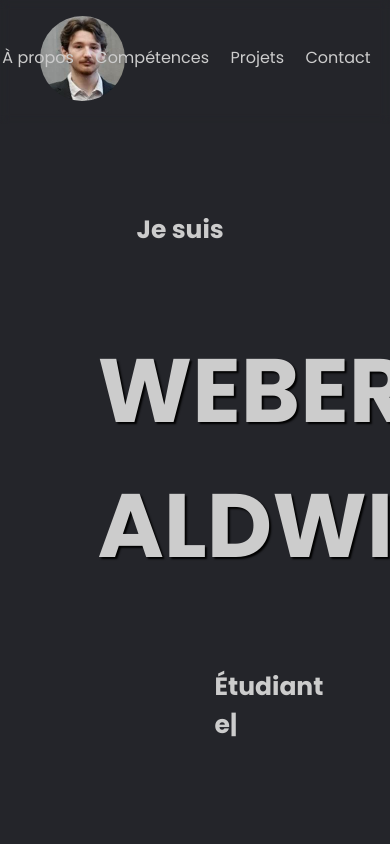
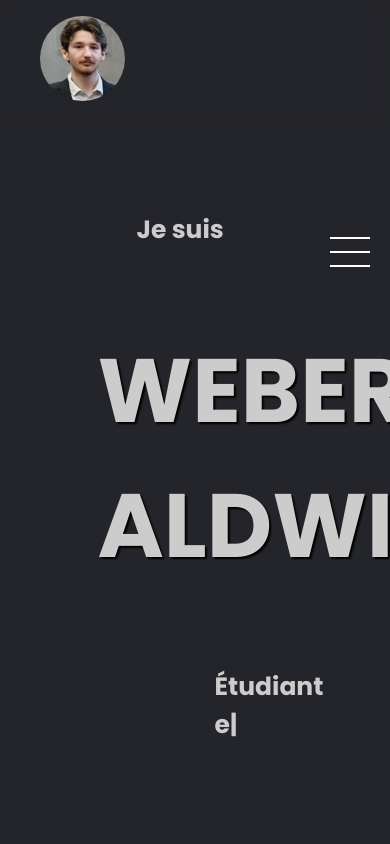
Before and after one commit to qldwin/Portfolio, a Vue app: page / in a window 390 px wide. Shown: the top 844 px of the page. Built offline with nearby package versions, Linux system fonts and the light colour scheme.

Commit message:
try to had responsiv navbar (hamburger menu)

```diff
--- a/src/assets/CSS/style.css
+++ b/src/assets/CSS/style.css
@@ -89,3 +89,200 @@ ul li a:hover {
 .section-body#projects{
     height: 250vh;
 }
+
+.hamburger{
+    display: none;
+}
+
+@media (max-width: 950px){
+    .hamburger {
+        z-index: 93;
+        text-decoration: none;
+        position: fixed;
+        cursor: pointer;
+        display: flex;
+        flex-direction: column;
+        justify-content: space-around;
+        width: 40px;
+        margin: 20px;
+        right: 0;
+    }
+
+    .bar1, .bar2, .bar3 {
+        width: 100%; /* Les barres prennent toute la largeur de la div */
+        height: 2px;
+        background-color: white;
+        margin: 6px 0;
+        transition: 0.4s;
+    }
+
+    .bar1 {
+        top: 0;
+    }
+
+    .bar2 {
+        top: 15px; /* Espacement entre les barres */
+    }
+
+    .bar3 {
+        top: 30px; /* Espacement entre les barres */
+    }
+
+    /* Styles pour la croix */
+    .change .bar1 {
+        transform: rotate(-45deg) translate(-10px, 10px);
+        top: 15px; /* Positionner la barre au milieu */
+    }
+
+    .change .bar2 {
+        opacity: 0;
+    }
+
+    .change .bar3 {
+        transform: rotate(45deg) translate(-10px, -10px);
+        top: 15px; /* Positionner la barre au milieu */
+    }
+
+    .list-navbar {
+        display: none; /* Cache la navbar desktop */
+        flex-direction: column;
+        background-color: #323232;
+        height: 100vh;
+        width: 70vw;
+        position: fixed;
+        top: 0;
+        transition: top 1s ease;
+    }
+
+    .list-navbar.active {
+        width: 100%;
+        z-index: 80;
+        margin-left: 0;
+    }
+
+    .menu-navbar {
+        flex-direction: column;
+        justify-content: center;
+        padding-top: 5vh;
+        gap: 20px;
+    }
+
+    .menu-navbar a {
+        font-size: 1.5rem;
+        padding: 10px 20px;
+        width: 100%;
+        text-align: center;
+        display: inline-block;
+    }
+
+    .menu-navbar a:active {
+        border-radius: 10px;
+    }
+
+    .dropdown-container {
+        width: 100%;
+    }
+
+    .dropdown-container:active {
+        position: relative;
+        display: inline-block;
+    }
+    .hamburger {
+        z-index: 93;
+        text-decoration: none;
+        position: fixed;
+        cursor: pointer;
+        display: flex;
+        flex-direction: column;
+        justify-content: space-around;
+        width: 40px;
+        margin: 20px;
+        right: 0;
+    }
+
+    .bar1, .bar2, .bar3 {
+        width: 100%; /* Les barres prennent toute la largeur de la div */
+        height: 2px;
+        background-color: white;
+        margin: 6px 0;
+        transition: 0.4s;
+    }
+
+    .bar1 {
+        top: 0;
+    }
+
+    .bar2 {
+        top: 15px; /* Espacement entre les barres */
+    }
+
+    .bar3 {
+        top: 30px; /* Espacement entre les barres */
+    }
+
+    /* Styles pour la croix */
+    .change .bar1 {
+        transform: rotate(-45deg) translate(-10px, 10px);
+        top: 15px; /* Positionner la barre au milieu */
+    }
+
+    .change .bar2 {
+        opacity: 0;
+    }
+
+    .change .bar3 {
+        transform: rotate(45deg) translate(-10px, -10px);
+        top: 15px; /* Positionner la barre au milieu */
+    }
+
+    .list-navbar {
+        display: none; /* Cache la navbar desktop */
+        flex-direction: column;
+        background-color: #323232;
+        height: 100vh;
+        width: 70vw;
+        position: fixed;
+        top: 0;
+        transition: top 1s ease;
+    }
+
+    .list-navbar.active {
+        display: flex;
+        left: 0;
+        width: 100%;
+        z-index: 80;
+    }
+
+    .menu-navbar {
+        flex-direction: column;
+        justify-content: center;
+        padding-top: 5vh;
+        gap: 20px;
+    }
+
+    .menu-navbar a {
+        font-size: 1.5rem;
+        padding: 10px 20px;
+        width: 100%;
+        text-align: center;
+        display: inline-block;
+    }
+
+    .menu-navbar a:active {
+        border-radius: 10px;
+    }
+
+    .dropdown-container {
+        width: 100%;
+    }
+
+    .dropdown-container:active .dropdown-menu {
+        display: block;
+    }
+
+    .dropdown-container:active {
+        position: relative;
+        display: inline-block;
+    }
+
+}
--- /dev/null
+++ b/src/assets/JS/responsiv_navbar.js
@@ -0,0 +1,11 @@
+export default function ResponsivNavbar() {
+    const hamburger = document.getElementById("navbarToggle");
+    const navbar = document.querySelector(".list-navbar");
+
+    if (hamburger && navbar) {
+        hamburger.addEventListener("click", () => {
+            navbar.classList.toggle("active");
+            hamburger.classList.toggle("change");
+        });
+    }
+}
--- a/src/components/header.vue
+++ b/src/components/header.vue
@@ -1,6 +1,12 @@
 <template>
     <header>
-        <nav class="navbar">
+      <div id="navbarToggle" class="hamburger">
+        <div class="bar1"></div>
+        <div class="bar2"></div>
+        <div class="bar3"></div>
+      </div>
+
+      <nav class="navbar">
             <ul class="pic-navbar-list">
                 <li class="pic-navbar-div"><img class="pic-navbar" src="/portrait.jpg" alt="portrait de Aldwin WEBER" /></li>
             </ul>
@@ -16,7 +22,12 @@
 </template>
 
 <script>
+import Responsiv_navbar from "../assets/JS/responsiv_navbar.js";
+
 export default {
-    name: "MyHeader",
+  name: "MyHeader",
+  mounted() {
+    Responsiv_navbar();
+  }
 };
 </script>
```
